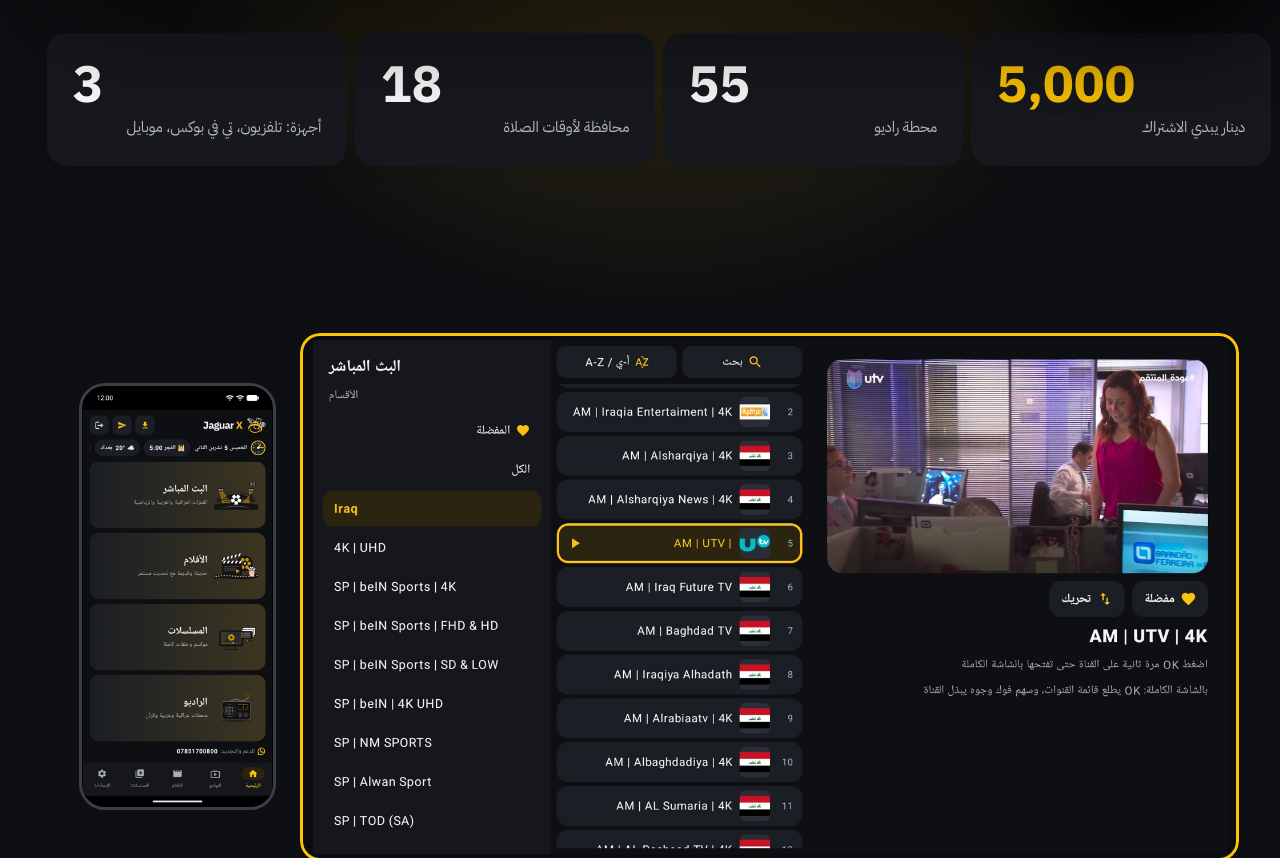
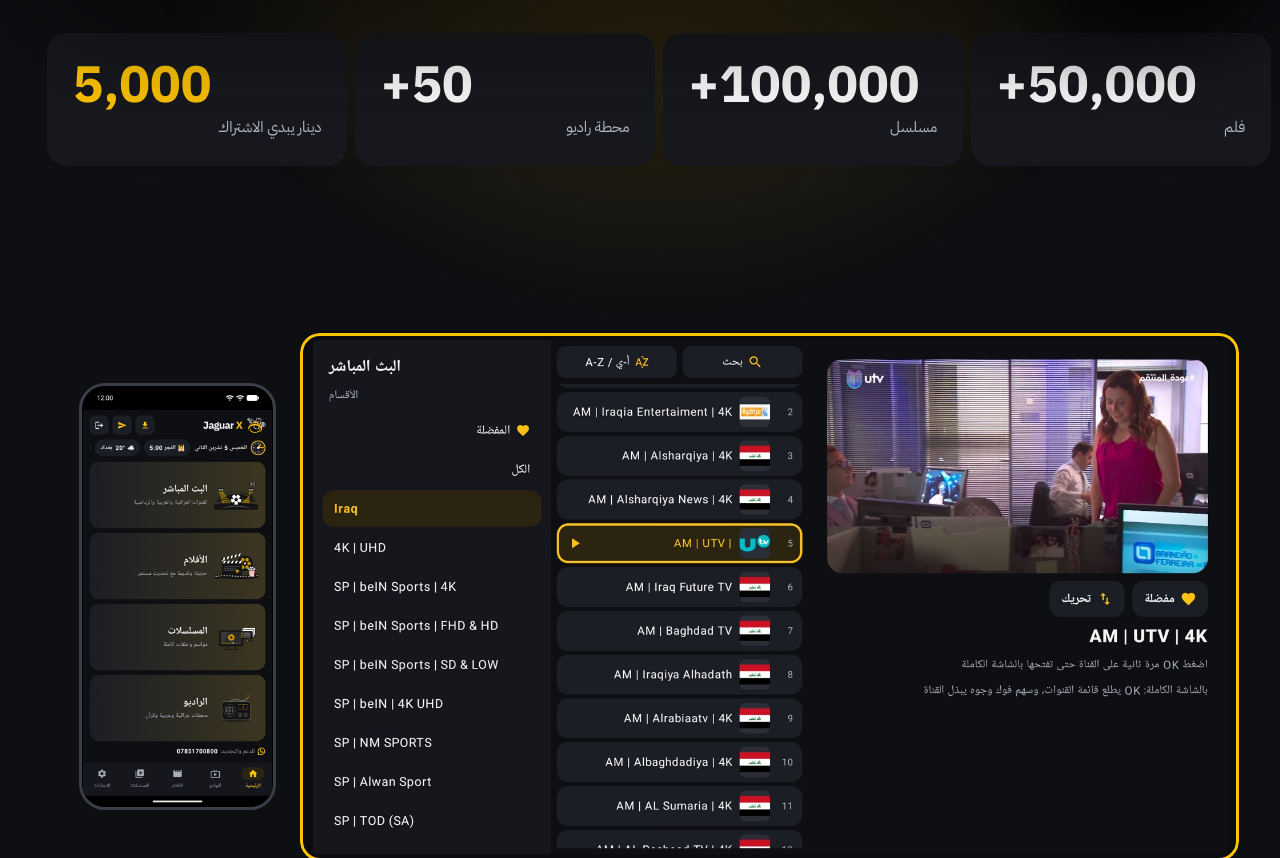
Before and after one commit to maythm91mk-droid/jaguar-x-public, a plain HTML site: page v2.html in a window 1280 px wide. Shown: the part 1539-2397 px from the top of the page. Drawn offline with Linux system fonts and the light colour scheme.

Commit message:
v2 preview: hero stats are films, series, radio, then price
Co-Authored-By: Claude Opus 5.5 <noreply@anthropic.com>

```diff
--- a/v2.html
+++ b/v2.html
@@ -84,7 +84,7 @@ h3{font-size:var(--s-m);font-weight:600;line-height:1.3}
 .stats{display:grid;grid-template-columns:repeat(4,minmax(0,1fr));gap:8px;max-width:1240px;margin:clamp(56px,6vw,96px) auto 0;text-align:start}
 .stats div{background:var(--step);border-radius:var(--r);padding:clamp(18px,2vw,28px)}
 .stats b{display:block;font-size:clamp(34px,4vw,64px);font-weight:700;line-height:1.05;direction:ltr;text-align:start;font-variant-numeric:tabular-nums}
-.stats div:first-child b{color:var(--y)}
+.stats div:last-child b{color:var(--y)}
 .stats span{color:var(--muted);font-size:var(--s-s)}
 
 /* v2: label above each section title */
@@ -411,10 +411,10 @@ h3{font-size:var(--s-m);font-weight:600;line-height:1.3}
   <div class="hph" id="hph"><img src="img/ph-01-home.jpg" alt="Jaguar X على الموبايل"></div>
   </div>
   <div class="stats" id="stats">
-    <div class="rv"><b data-n="5000" data-sep>5,000</b><span>دينار يبدي الاشتراك</span></div>
-    <div class="rv" style="--d:70ms"><b data-n="55">55</b><span>محطة راديو</span></div>
-    <div class="rv" style="--d:140ms"><b data-n="18">18</b><span>محافظة لأوقات الصلاة</span></div>
-    <div class="rv" style="--d:210ms"><b data-n="3">3</b><span>أجهزة: تلفزيون، تي في بوكس، موبايل</span></div>
+    <div class="rv"><b data-n="50000" data-sep data-plus>+50,000</b><span>فلم</span></div>
+    <div class="rv" style="--d:70ms"><b data-n="100000" data-sep data-plus>+100,000</b><span>مسلسل</span></div>
+    <div class="rv" style="--d:140ms"><b data-n="50" data-plus>+50</b><span>محطة راديو</span></div>
+    <div class="rv" style="--d:210ms"><b data-n="5000" data-sep>5,000</b><span>دينار يبدي الاشتراك</span></div>
   </div>
 </section>
 
@@ -675,7 +675,7 @@ h3{font-size:var(--s-m);font-weight:600;line-height:1.3}
   if(!reduce){addEventListener('scroll',function(){requestAnimationFrame(tilt)},{passive:true});tilt()}
   else{stg.style.setProperty('--tilt','0deg');stg.style.setProperty('--sc','1');hph.style.setProperty('--py','0px')}
   function count(el){var n=+el.dataset.n,t0=performance.now();
-    (function f(t){var k=Math.min(1,(t-t0)/1100),v=Math.round(n*(1-Math.pow(1-k,3)));el.textContent=el.hasAttribute('data-sep')?v.toLocaleString('en-US'):v;if(k<1)requestAnimationFrame(f)})(t0)}
+    (function f(t){var k=Math.min(1,(t-t0)/1100),v=Math.round(n*(1-Math.pow(1-k,3)));el.textContent=(el.hasAttribute('data-plus')?'+':'')+(el.hasAttribute('data-sep')?v.toLocaleString('en-US'):v);if(k<1)requestAnimationFrame(f)})(t0)}
   if('IntersectionObserver' in window){
     if(!reduce){var co=new IntersectionObserver(function(es){es.forEach(function(e){if(e.isIntersecting){count(e.target);co.unobserve(e.target)}})},{threshold:.6});
       document.querySelectorAll('#stats b').forEach(function(b){co.observe(b)})}
```
